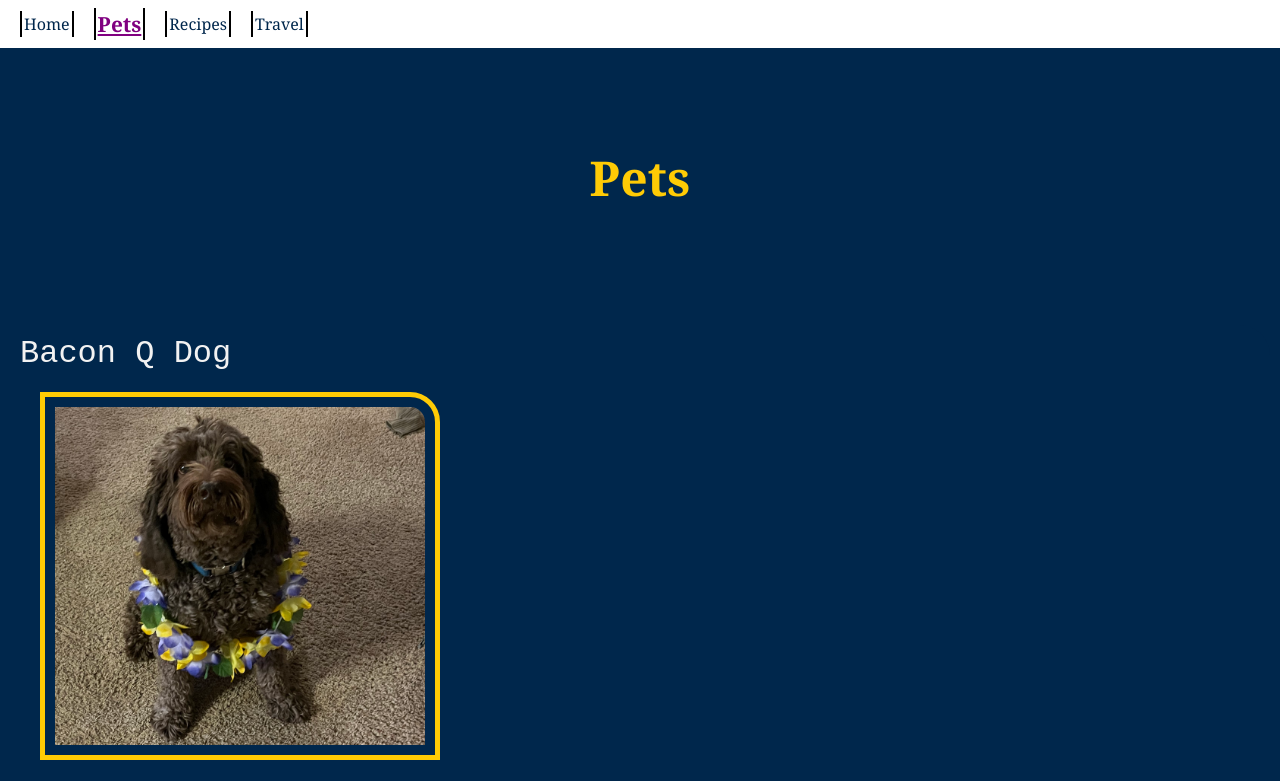
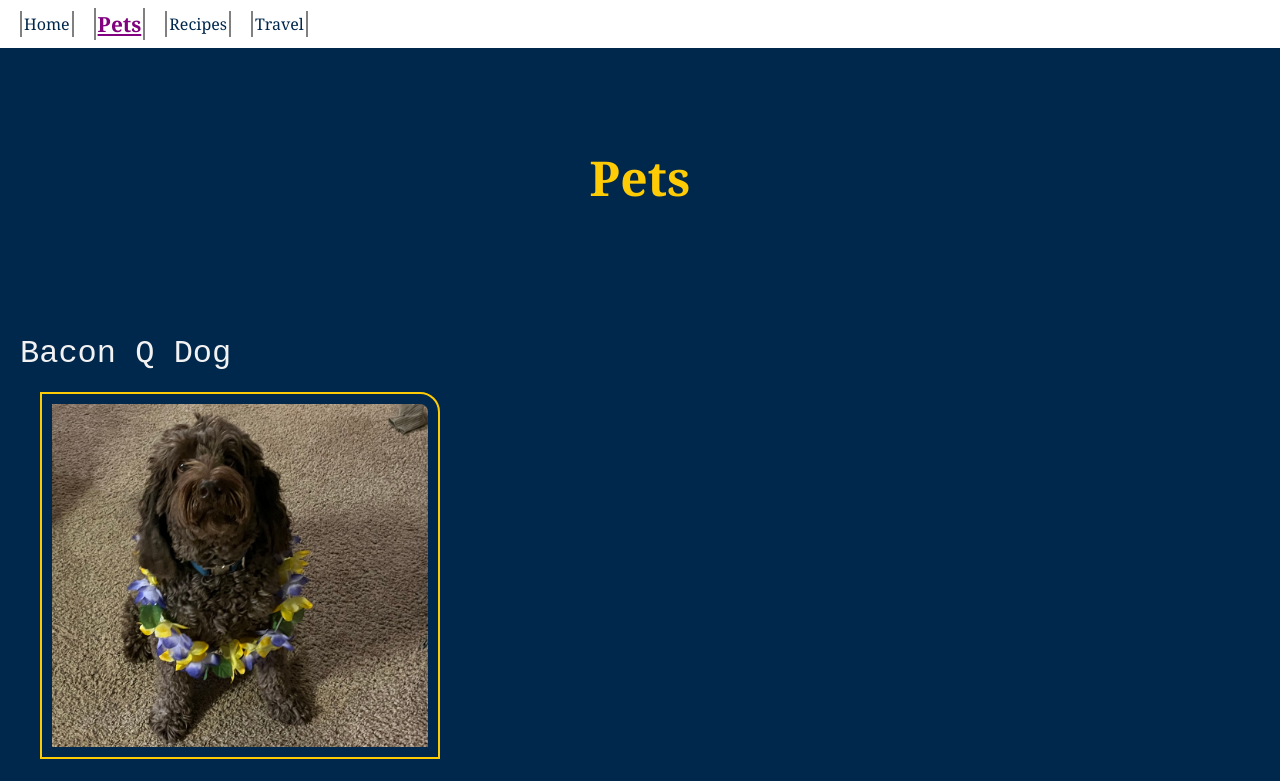
Before and after one commit to sachroon/ccp_tablet_w24, a plain HTML site: page pets.html in a window 1280 px wide. Shown: the top 781 px of the page. Drawn offline with Linux system fonts and the light colour scheme.

Commit message:
Add files via upload

```diff
--- a/css/style.css
+++ b/css/style.css
@@ -43,8 +43,8 @@ p{
 img{
     padding: 10px;
     margin: 20px;
-    border: 5px solid #FFCB05;
-    border-top-right-radius: 30px;
+    border: 2px solid #FFCB05;
+    border-top-right-radius: 20px;
 
 }
 
@@ -105,7 +105,6 @@ nav ul{
     display: flex;
     justify-content: left;
     align-items: center;
-    /* padding: 25px; */
 }
 nav li{
     margin: 0px 10px 0px 10px;
@@ -113,13 +112,12 @@ nav li{
 nav a{
     text-decoration: none;
     color: #00274C;
-    /* display: flex; */
     align-items: left;
     height: 100%;
     padding: 2px;
     margin: 20px 0px 20px 0px;
-    border-left: 2px solid #000000;
-    border-right: 2px solid #000000;
+    border-left: 2px solid grey;
+    border-right: 2px solid gray;
     font-family:Georgia, 'Times New Roman', Times, serif;
 }
 .active{
```
